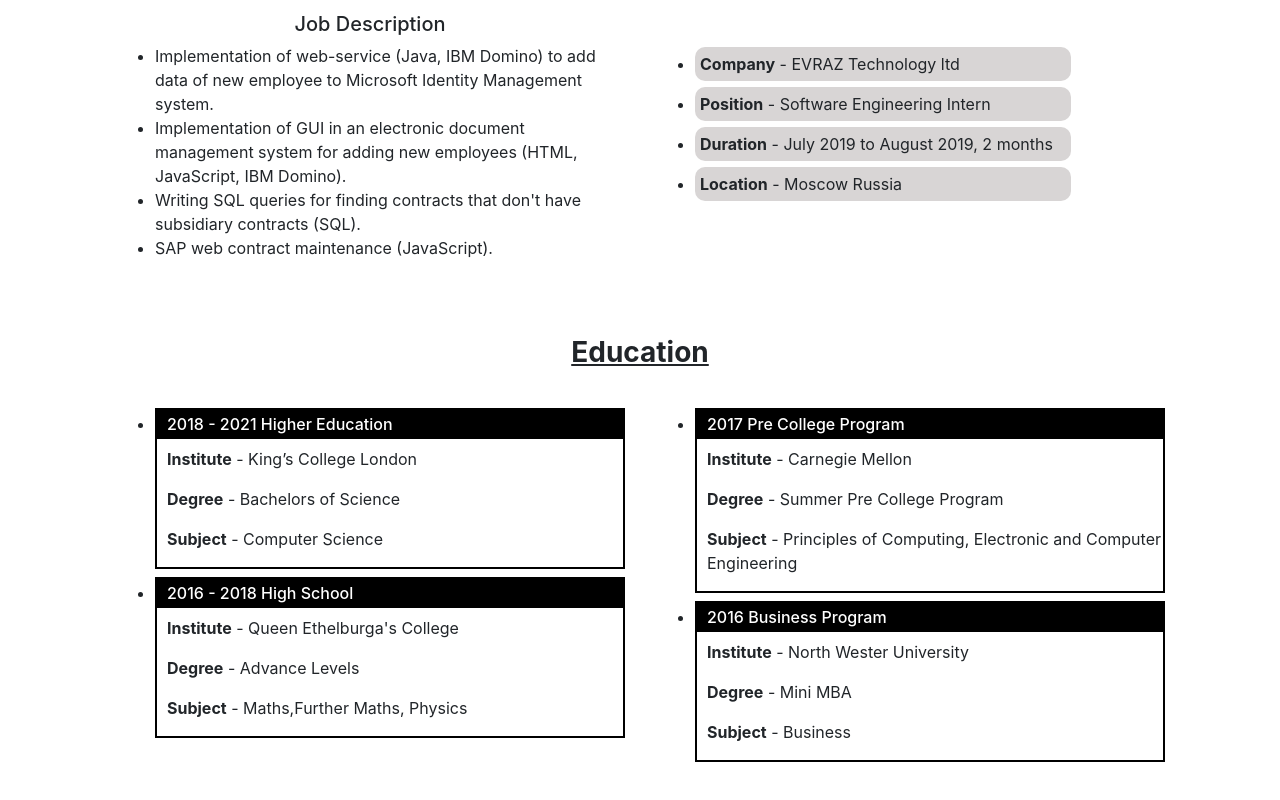
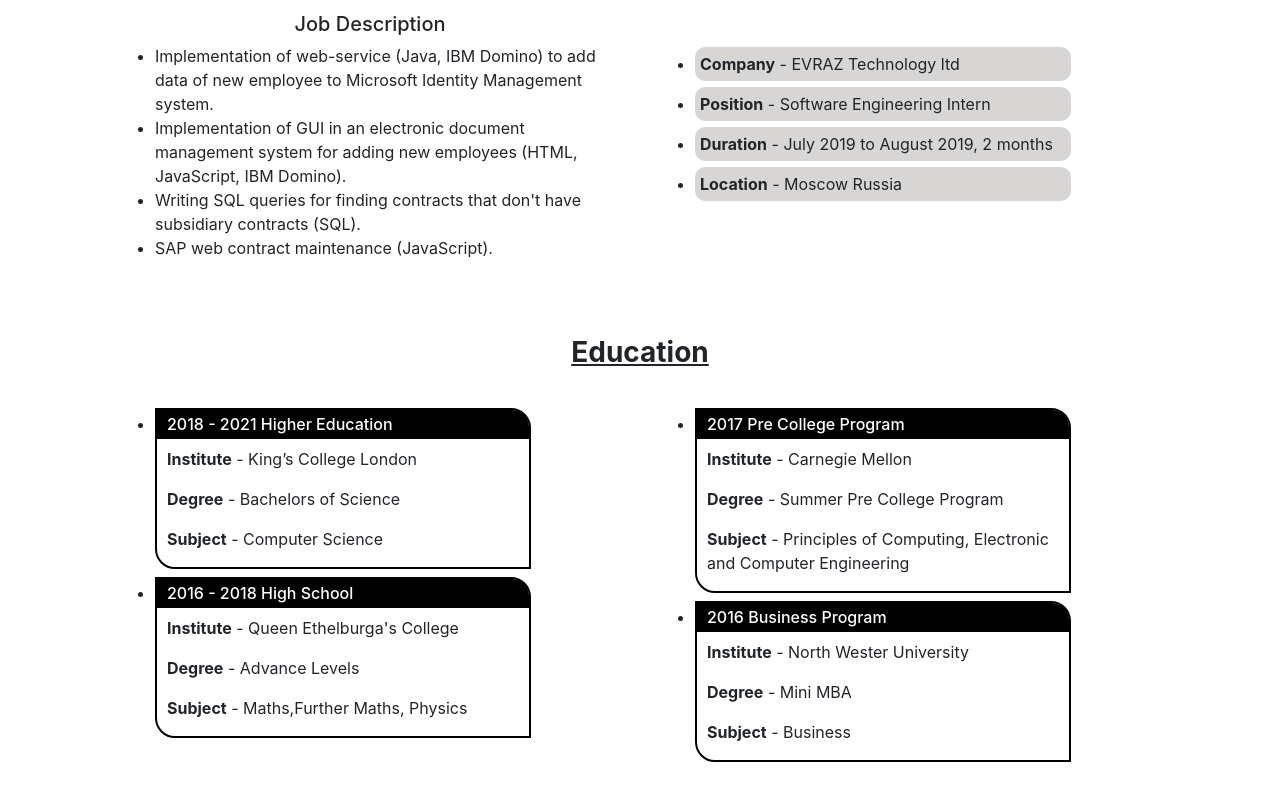
Before and after one commit to AndreyStrelkovv/resume-website, a plain HTML site: page index.html in a window 1280 px wide. Shown: the part 1354-2154 px from the top of the page. Drawn offline with nearby package versions, Linux system fonts and the light colour scheme.

Commit message:
Finished Education
Styling

```diff
--- a/css/style.css
+++ b/css/style.css
@@ -166,6 +166,7 @@
     padding-bottom: 5px;
     color: #fff;
     background-color: #000000;
+    border-radius: 0px 17px 0px 0px;
 }
 
 .education li
@@ -173,7 +174,9 @@
     border-style: solid;
     border-color: #000000;
     border-width: 2px;
+    border-radius: 0px 20px;
     margin-bottom: 8px;
+    width: 80%;
 }
 
 .education p
```
